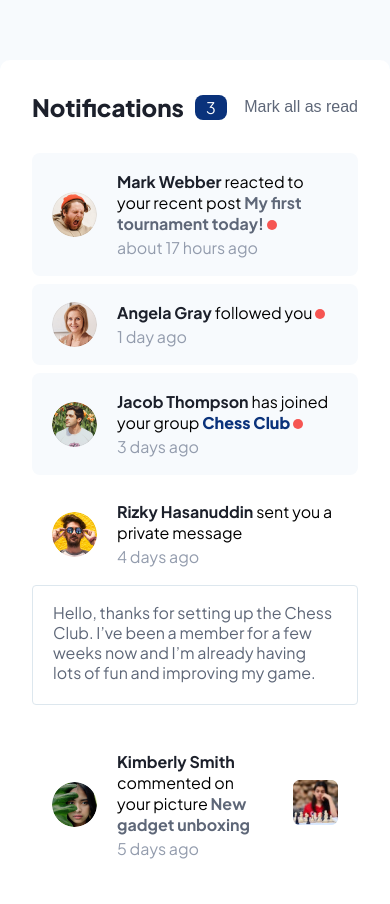
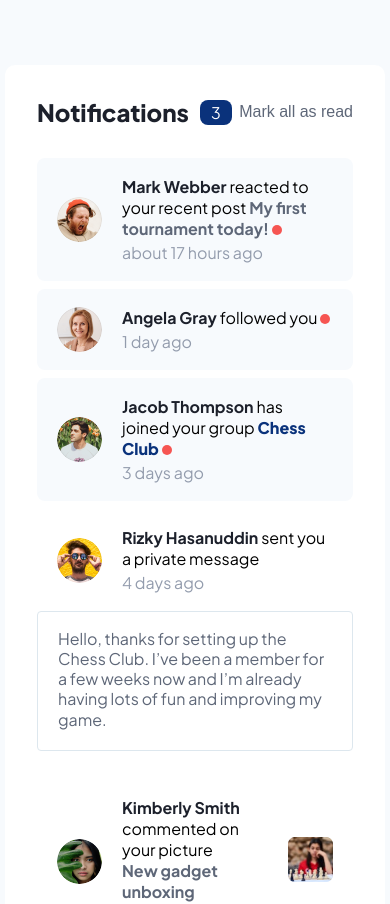
Before and after one commit to Sara01romao/notifications-page-react-typescript, a React (Vite) app: page / in a window 390 px wide. Shown: the top 904 px of the page. Built offline with nearby package versions, Linux system fonts and the light colour scheme.

Commit message:
style: responsivo

```diff
--- a/src/components/styles.css
+++ b/src/components/styles.css
@@ -6,6 +6,7 @@
 
 body{
     background: #F7FAFD ;
+    padding: 5px;
 }
 
 .notification-container{
@@ -23,6 +24,7 @@ body{
     justify-content: space-between;
     align-items: center;
     margin-bottom: 31px;
+    flex-wrap: wrap-reverse;
 }
 
 .count-notification-container{
@@ -68,6 +70,7 @@ body{
     /* border: 1px solid rgb(51, 51, 51); */
     margin-bottom: 8px;
     cursor: pointer;
+    transition: 0.5s;
 }
 
 .txt-msgTitle{
@@ -97,6 +100,7 @@ body{
 
 .msg-container:hover, .msgTitle.unseen:hover{
     background: #f2f8fd;
+    border-radius: 8px;
 }
 
 
@@ -170,4 +174,20 @@ body{
     font-size: 16px;
     line-height: 20.16px;
     border-radius: 4px;
+
 }
+
+@media screen and (max-width:425px) {
+    .notification-container{
+        padding: 32px;
+    }
+
+    .header-notification{
+        flex-wrap: wrap-reverse;
+        gap: 20px 5px;
+    }
+
+    .btn-mark-all{
+        margin: 0px 0px 0px auto;
+    }
+}
```
